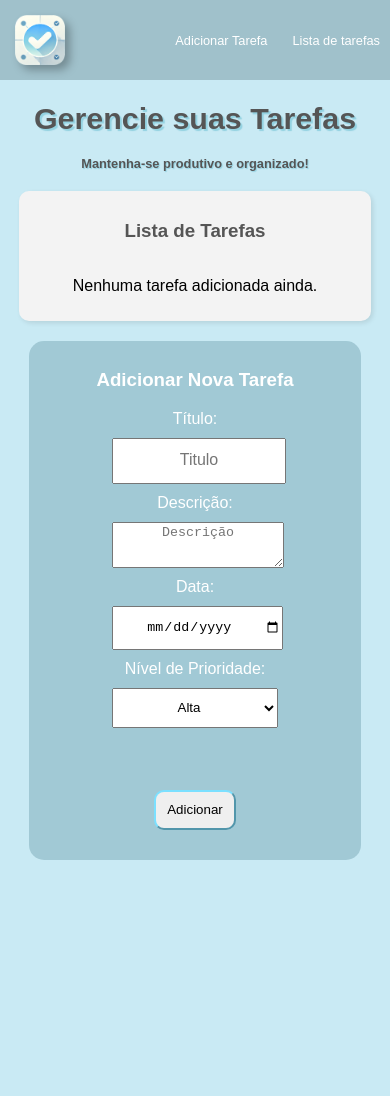
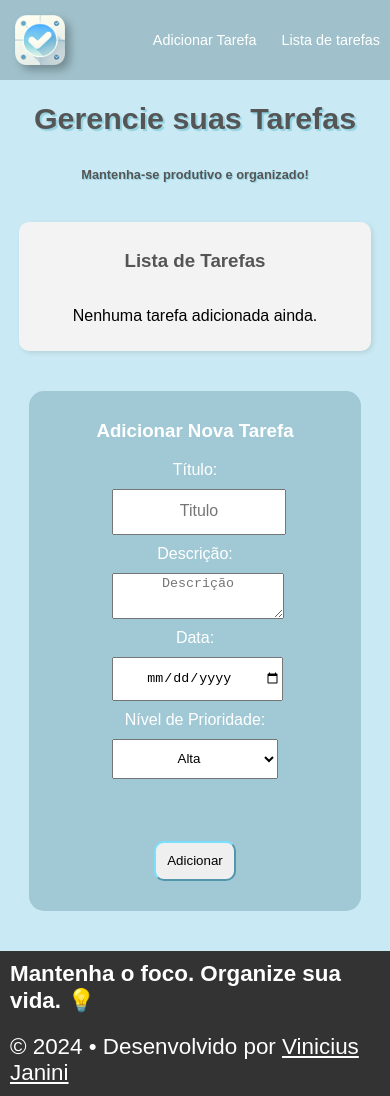
Before and after one commit to tarefastodo/tarefastodo.github.io, a plain HTML site: page index.html in a window 390 px wide. Before the commit the page ends 880 px from the top, so only its background shows below. Drawn offline with Linux system fonts and the light colour scheme.

Commit message:
Add files via upload

```diff
--- a/css/style.css
+++ b/css/style.css
@@ -41,10 +41,16 @@
     transform: scale(1.1);
 }
 
+main {
+    display: flex;
+    flex-direction: column;
+    justify-content: center;
+}
+
 #titulo, #subtitulo {
     opacity: 0;
     animation-name: aparecer;
-    animation-delay: 0.3s;
+    animation-delay: 0.5s;
     animation-duration: 0.3s;
     animation-fill-mode: forwards;
     animation-timing-function: ease;
@@ -75,7 +81,7 @@
     margin: 20px auto;
 
     animation-name: aparecer;
-    animation-delay: 0.5s;
+    animation-delay: 0.9s;
     animation-duration: 0.3s;
     animation-fill-mode: forwards;
     animation-timing-function: ease;
@@ -134,21 +140,6 @@
     font-size: 1.2em;
 }
 
-hr {
-
-    opacity: 0;
-    animation-name: aparecer;
-    animation-delay: 0.3s;
-    animation-duration: 0.3s;
-    animation-fill-mode: forwards;
-    animation-timing-function: ease;
-
-    margin: 40px auto;
-    width: 80%;
-    height: 1px;
-    background-color: #7be0ff;
-}
-
 /*lista tarefas*/
 #lista_tarefas {
     opacity: 0;
@@ -161,7 +152,7 @@
     animation-name: aparecer;
     animation-duration: 0.3s;
     animation-fill-mode: forwards;
-    animation-delay: 0.5s;
+    animation-delay: 0.7s;
 
 }
 
@@ -220,6 +211,7 @@
 }
 
 button.remover-tarefa {
+    margin: 5px 0px;
     border-radius: 10px;
     background-color: rgba(255, 0, 0, 0.452);
     transition: 0.3s;
@@ -230,6 +222,33 @@
     background-color: rgba(255, 14, 14, 0.645);
 }
 
+footer {
+
+    opacity: 0;
+
+    animation-name: aparecer;
+    animation-delay: 1s;
+    animation-duration: 0.6s;
+    animation-fill-mode: forwards;
+
+    display: flex;
+    flex-direction: column;
+    align-items: center;
+    margin-top: 20px;
+    width: 100%;
+    background-color: #333;
+}
+
+footer > p {
+    margin: 10px;
+    color: white;
+    font-size: 1.4em;
+}
+
+footer > p > a {
+    color: white;
+    font-size: 1em;
+}
 
 @keyframes aparecer {
     from {
@@ -243,7 +262,7 @@
 /*Celular*/
 @media(min-width:320px) and (max-width:500px) {
     nav > a {
-        font-size: 0.8em;
+        font-size: 0.9em;
     }
     #titulo {
         font-size: 1.9em;
--- a/index.html
+++ b/index.html
@@ -5,14 +5,15 @@
     <meta name="viewport" content="width=device-width, initial-scale=1.0">
     <title>Tarefas To Do</title>
     <link rel="stylesheet" href="css/style.css">
+    <link rel="shortcut icon" href="img/logo.png" type="image/x-icon">
     <script src="script/script.js" defer></script>
 </head>
 <body>
     <header>
         <img src="img/logo.png" id="logo">
         <nav>
-            <a href="">Adicionar Tarefa</a>
-            <a href="">Lista de tarefas</a>
+            <a href="#">Adicionar Tarefa</a>
+            <a href="#">Lista de tarefas</a>
         </nav>
     </header>
     <main>
@@ -55,6 +56,14 @@
 
         </section>
 
+        <footer>
+
+            <p><strong>Mantenha o foco. Organize sua vida. 💡</strong></p>
+
+            <p>© 2024 • Desenvolvido por <a href="https://vinijanini.github.io/index.html" target="_blank">Vinicius Janini</a></p>
+
+        </footer>
+
     </main>
 </body>
 </html>
--- a/script/script.js
+++ b/script/script.js
@@ -12,6 +12,10 @@
     let prioridadeValor = document.getElementById('prioridade').value
 
     let resposta = document.getElementById('resposta_addTask')
+
+    if(resposta.innerText === 'Tarefa Adicionada com Sucesso!') {
+        return
+    }
 
     if(!tituloValor || !descricaoValor || !dataValor || !prioridadeValor) {
         resposta.style.color = 'red';
```
